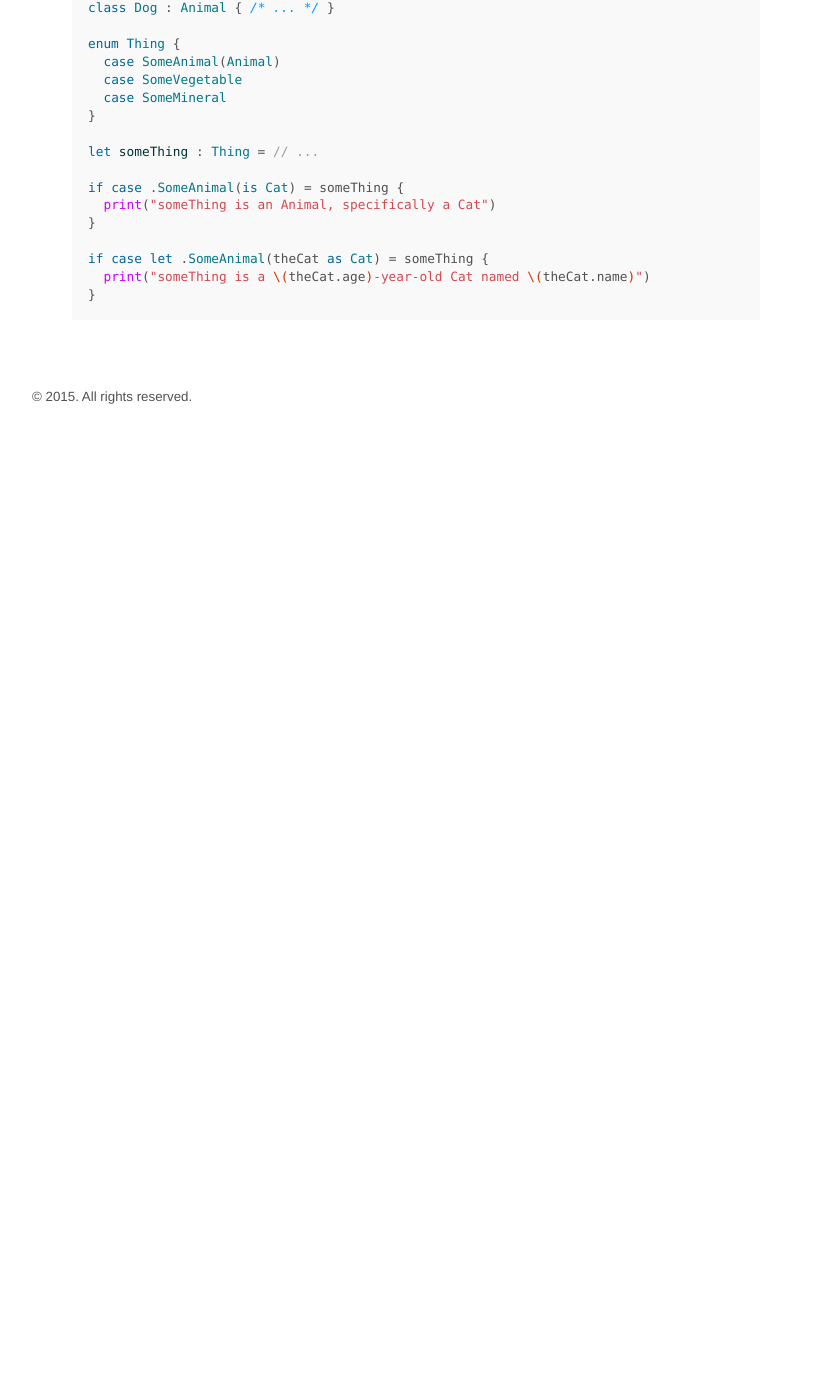
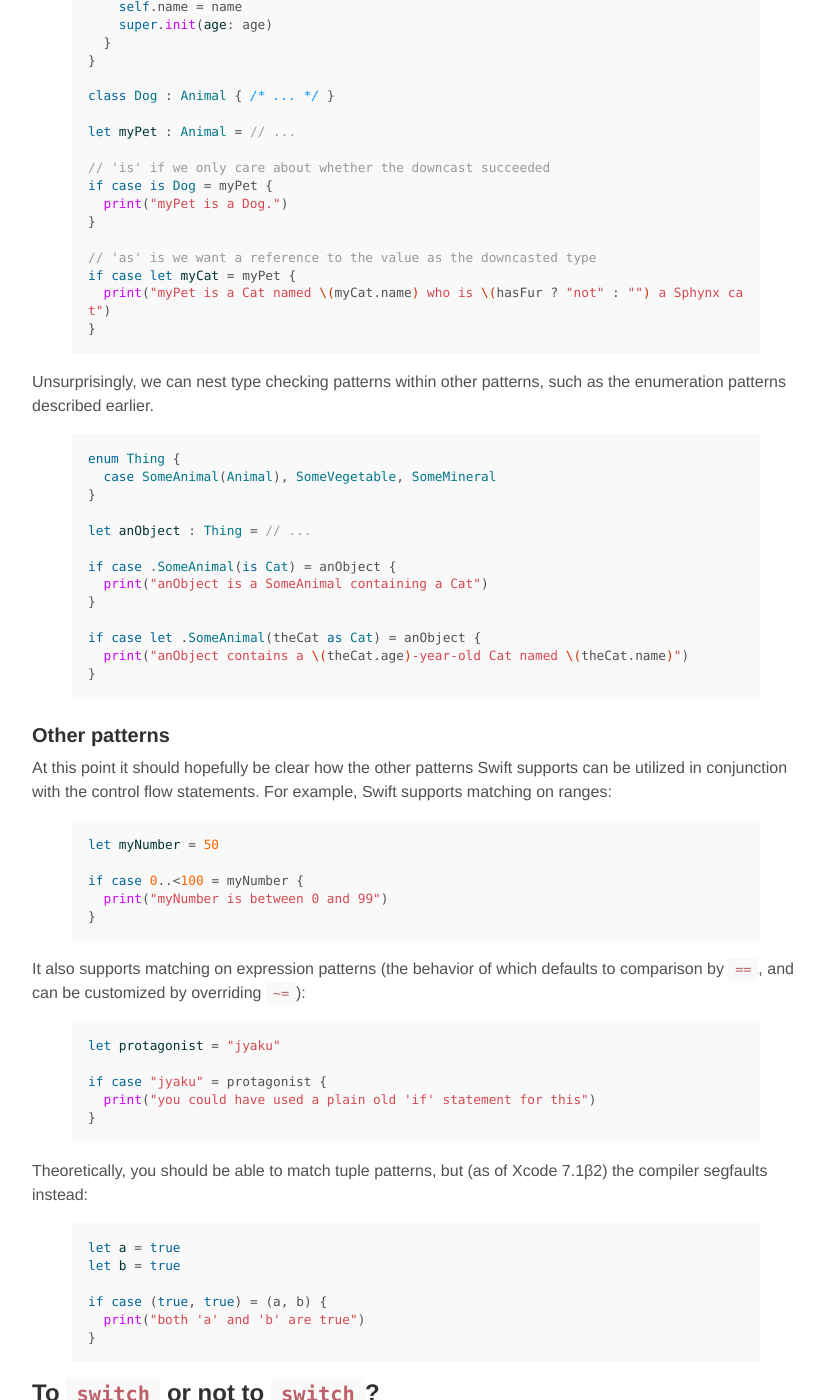
Before and after one commit to austinzheng/austinzheng.github.io, a Jekyll site: the page built from _posts/2015-09-23-pmatch-control-flow.md, in a window 1280 px wide and 1400 px high, scrolled down 5016 px. Shown: the whole window, without its empty margins (224-1048 px from the left). Built offline with Jekyll 4.4.1, drawn with Linux system fonts in a browser that asks for light colours; before the commit the page ends 5424 px from its top, so only the background shows below that; some of the changed text lies outside the part shown.

Commit message:
Expanding pattern match control flow blog post

```diff
--- a/_posts/2015-09-23-pmatch-control-flow.md
+++ b/_posts/2015-09-23-pmatch-control-flow.md
@@ -24,7 +24,7 @@ enum Number {
 
 ### Checking for a certain case
 
-Use case: we want to check whether a value corresponds to a certain case. This works regardless of whether the case has associated values or not, but does not unbox the value.
+Use case: we want to check whether a value corresponds to a certain case. This works regardless of whether the case has associated values or not, but does not unbox the values (if they exist).
 
 {% highlight swift %}
 let myNumber : Number = // ...
@@ -34,7 +34,7 @@ if case .IntegerValue = myNumber {
 }
 {% endhighlight %}
 
-The *pattern*, `case .IntegerValue`, comes first, and the value to be matched, the variable `myNumber`, comes after the equals sign.
+The *pattern*, `case .IntegerValue`, comes first, and the value to be matched, the variable `myNumber`, comes after the equals sign. This might seem counterintuitive, but it's similar to how the optional-unwrapping `if let a = a` is written: the value that is being checked comes after the equals sign.
 
 The equivalent Swift 1.2 version, using `switch`, follows:
 
@@ -92,7 +91,7 @@ Swift's `if` statement is surprisingly capable. An `if` statement can have multi
 
 * **Simple logical test** (e.g. `foo == 10 || bar > baz`). There can only be one such predicate, and it must be placed first.
 * **Optional unwrapping** (e.g. `let foo = maybeFoo where foo > 10`). If an optional unwrapping predicate immediately follows another optional unwrapping predicate, the `let` can be omitted. Can be fitted with a `where` qualifier.
-* **Pattern matching** (e.g. `case let .Bar(String) = theValue`), as discussed above. Can be fitted with a `where` qualifier.
+* **Pattern matching** (e.g. `case let .Bar(something) = theValue`), as discussed above. Can be fitted with a `where` qualifier.
 
 Predicates are evaluated in the order they are defined, and no predicates after a failing predicate will be evaluated. Here is a (contrived) example of a complicated `if` statement.
 
@@ -154,12 +153,12 @@ Farhad, who studies Mechanical Engineering, is present.
 
 In the `for`-`in` predicate, the pattern each element is compared against precedes the `in` keyword, and the sequence to iterate over follows.
 
-Note that, as with patterns in `switch` statements, we can unwrap multiple associated values, and ignore those we don't care about using `_`. We could, if necessary, also add a `where` clause with additional conditions to further constrain which elements we iterate over.
+Note that, as with patterns in `switch` statements, we can unwrap multiple associated values, and ignore those we don't care about using `_`. We could, if necessary, also add a `where` clause with an additional condition to further constrain which elements we iterate over.
 
 
 ## Pattern matching using `while`
 
-Pattern matching can also be used in conjunction with the `while` loop. In this case the intent is to continue iterating so long as some value in the predicate successfully matches a pattern. To wit:
+Pattern matching can also be used in conjunction with the `while` loop. In this case the intent is to repeatedly run the loop body so long as some value in the predicate successfully matches a pattern. To wit:
 
 {% highlight swift %}
 enum Status {
@@ -195,7 +194,7 @@ Note that the compound predicates described above in *Complex if predicates* are
 
 ## Advanced patterns
 
-A brief overview of other patterns supported by the pattern matching mechanism follows.
+A brief overview of some of the other patterns supported by the pattern matching mechanism follows.
 
 ### Optional pattern
 
@@ -230,9 +228,12 @@ if case let .Some(.IntegerValue(theInt)) = myValue {
 {% endhighlight %}
 
 
-### Type casting patterns
+### Type checking patterns
 
-Finally, `is` and `as` can be used to check if an item of some protocol type is actually a specific, conforming concrete type, or if an item of some class type is actually an instance of a subclass.
+The type checking patterns `is` and `as` can be used to determine:
+
+* Is an instance of the protocol type `T` actually an instance of the concrete type `U` (where `U` conforms to `T`)?
+* Is an instance of the class `T` actually an instance of the class `U` (where `U` is a subclass of `T`)?
 
 {% highlight swift %}
 class Animal {
@@ -251,19 +252,121 @@ class Cat : Animal {
 
 class Dog : Animal { /* ... */ }
 
-enum Thing {
-  case SomeAnimal(Animal)
-  case SomeVegetable
-  case SomeMineral
+let myPet : Animal = // ...
+
+// 'is' if we only care about whether the downcast succeeded
+if case is Dog = myPet {
+  print("myPet is a Dog.")
 }
 
-let someThing : Thing = // ...
+// 'as' is we want a reference to the value as the downcasted type
+if case let myCat = myPet {
+  print("myPet is a Cat named \(myCat.name) who is \(hasFur ? "not" : "") a Sphynx cat")
+}
+{% endhighlight %}
 
-if case .SomeAnimal(is Cat) = someThing {
-  print("someThing is an Animal, specifically a Cat")
+Unsurprisingly, we can nest type checking patterns within other patterns, such as the enumeration patterns described earlier.
+
+{% highlight swift %}
+enum Thing {
+  case SomeAnimal(Animal), SomeVegetable, SomeMineral
 }
 
-if case let .SomeAnimal(theCat as Cat) = someThing {
-  print("someThing is a \(theCat.age)-year-old Cat named \(theCat.name)")
+let anObject : Thing = // ...
+
+if case .SomeAnimal(is Cat) = anObject {
+  print("anObject is a SomeAnimal containing a Cat")
+}
+
+if case let .SomeAnimal(theCat as Cat) = anObject {
+  print("anObject contains a \(theCat.age)-year-old Cat named \(theCat.name)")
 }
 {% endhighlight %}
+
+### Other patterns
+
+At this point it should hopefully be clear how the other patterns Swift supports can be utilized in conjunction with the control flow statements. For example, Swift supports matching on ranges:
+
+{% highlight swift %}
+let myNumber = 50
+
+if case 0..<100 = myNumber {
+  print("myNumber is between 0 and 99")
+}
+{% endhighlight %}
+
+It also supports matching on expression patterns (the behavior of which defaults to comparison by `==`, and can be customized by overriding `~=`):
+
+{% highlight swift %}
+let protagonist = "jyaku"
+
+if case "jyaku" = protagonist {
+  print("you could have used a plain old 'if' statement for this")
+}
+{% endhighlight %}
+
+Theoretically, you should be able to match tuple patterns, but (as of Xcode 7.1β2) the compiler segfaults instead:
+
+{% highlight swift %}
+let a = true
+let b = true
+
+if case (true, true) = (a, b) {
+  print("both 'a' and 'b' are true")
+}
+{% endhighlight %}
+
+
+## To `switch` or not to `switch`?
+
+Before Swift 2, pattern matching showed up in only two places: multiple variable assignment, and the `switch` statement. If any of an enumeration's cases contained associated values, `switch` was the only way to manipulate instances of that enum. The exception to this was `Optional`, for which the special `if let` syntax was devised.
+
+Swift 2 grants to all enums the power of `if let`, and much more. Pattern matching and control flow logic work together, meaning that one no longer needs to (for example) write `for`-`in` loops whose bodies consist of a single `switch` statement, or alternate nesting `if` and `switch` statements.
+
+Pattern matching and control flow also obviate the need for a number of patterns. For example, it was sometimes desirable to add 'accessor' properties to enums to retrieve the associated values for specific cases:
+
+{% highlight swift %}
+extension Number {
+  var valueAsInteger : Int? {
+    switch self {
+    case let .IntegerValue(value): return value
+    default: return nil
+    }
+  }
+
+  var valueAsBoolean : Bool? {
+    switch self {
+    case let .BooleanValue(value): return value
+    default: return nil
+    }
+  }
+
+  // ...
+}
+{% endhighlight %}
+
+This way, you could use `if let` instead of `switch` if one really only cared about whether an enum instance was one specific case or not:
+
+{% highlight swift %}
+func getObjectInArray<T>(array: [T], atIndex index: Number) -> T? {
+  switch index {
+  case let .IntegerValue(index): return array[index]
+  default: return nil
+  }
+}
+
+// became...
+
+func getObjectInArray<T>(array: [T], atIndex index: Number) -> T? {
+  if let index = index.valueAsInteger {
+    return array[index]
+  }
+  return nil
+}
+{% endhighlight %}
+
+With Swift 2, such boilerplate is no longer necessary.
+
+However, `switch` statements still have their uses, the most important of which is probably **exhaustiveness checking**. For enumerations with more than three cases, `switch` statements still provide the ability to check that all cases were covered, something that `if`, `for`-`in`, and `while` cannot.
+
+This is helpful if you later go back and add cases to your enum; the compiler will flag every place you switch against that enum (unless you were lazy and used `default` or `case _` needlessly). In a large project where an enum may be switched against in hundreds or thousands of places, this feature can mean the difference between introducing undiscoverable bugs when refactoring or not.
```
Also changed, not shown: other parts of _posts/2015-09-23-pmatch-control-flow.md (+2 -4 lines).
